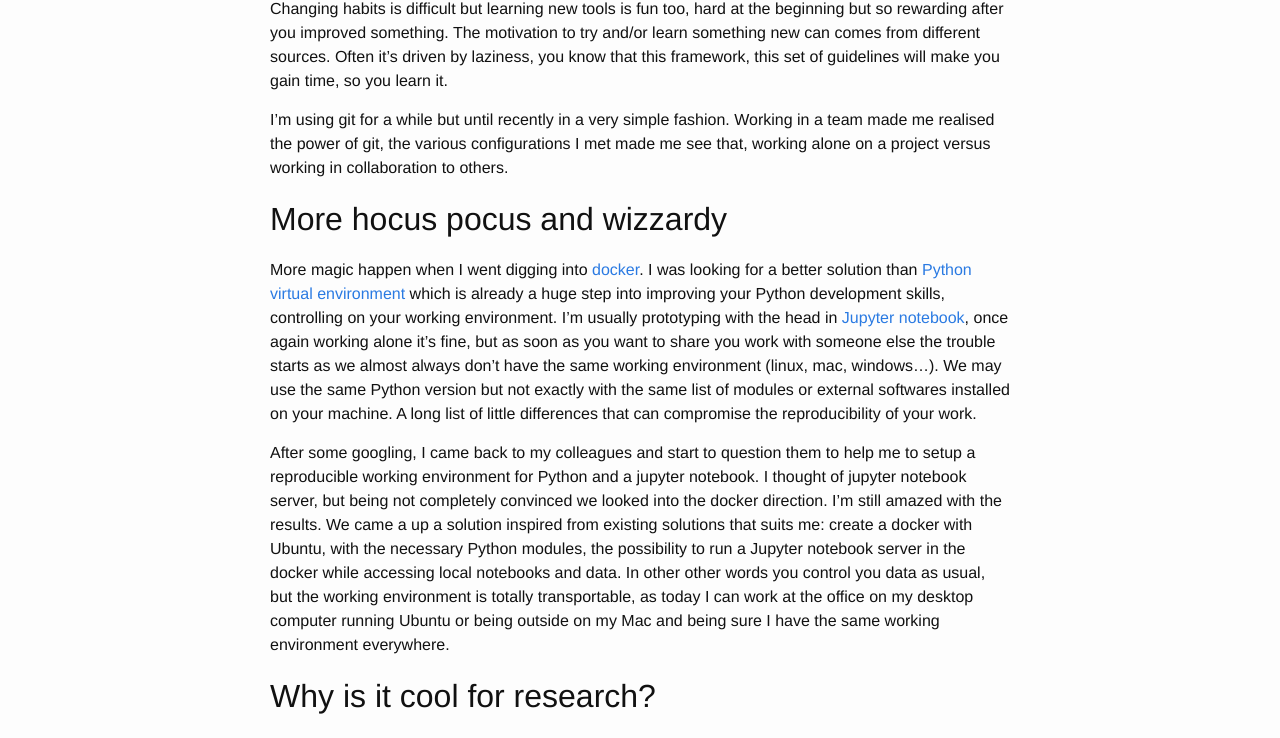
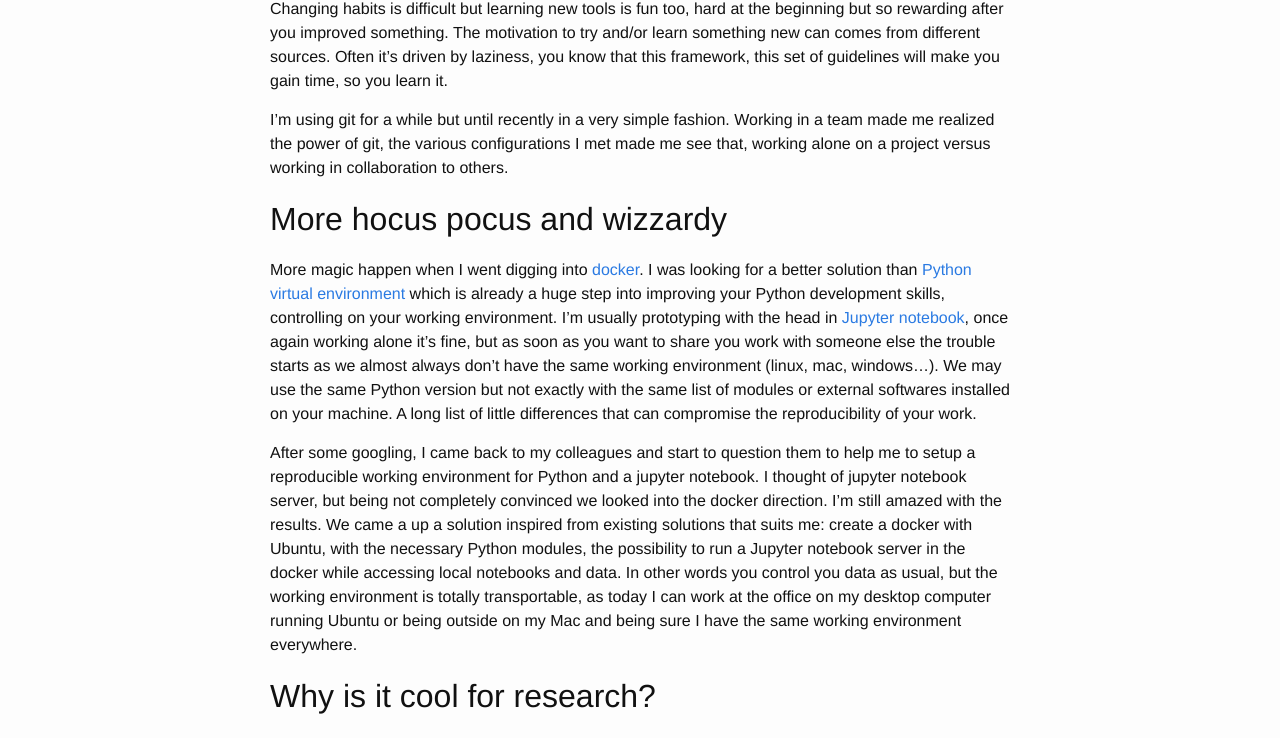
Before and after one commit to mrbonsoir/mrbonsoir.github.io, a Jekyll site: the page built from _posts/2018-05-08-Reproducible-research.markdown, in a window 1280 px wide. Shown: the part 764-1502 px from the top of the page. Built offline with Jekyll 4.4.1, drawn with Linux system fonts in a browser that asks for light colours.

Commit message:
correction last article

```diff
--- a/_posts/2018-05-08-Reproducible-research.markdown
+++ b/_posts/2018-05-08-Reproducible-research.markdown
@@ -22,13 +22,13 @@ Working in a startup where all the teams are in the same office gives you the ch
 
 Changing habits is difficult but learning new tools is fun too, hard at the beginning but so rewarding after you improved something. The motivation to try and/or learn something new can comes from different sources. Often it's driven by laziness, you know that this framework, this set of guidelines will make you gain time, so you learn it.
 
-I'm using git for a while but until recently in a very simple fashion. Working in a team made me realised the power of git, the various configurations I met made me see that, working alone on a project versus working in collaboration to others.
+I'm using git for a while but until recently in a very simple fashion. Working in a team made me realized the power of git, the various configurations I met made me see that, working alone on a project versus working in collaboration to others.
 
 ## More hocus pocus and wizzardy
 
 More magic happen when I went digging into [docker][wiki-docker]. I was looking for a better solution than [Python virtual environment][python-virtualenvs] which is already a huge step into improving your Python development skills, controlling on your working environment. I'm usually prototyping with the head in [Jupyter notebook][jupyter-notebook], once again working alone it's fine, but as soon as you want to share you work with someone else the trouble starts as we almost always don't have the same working environment (linux, mac, windows...). We may use the same Python version but not exactly with the same list of modules or external softwares installed on your machine. A long list of little differences that can compromise the reproducibility of your work.
 
-After some googling, I came back to my colleagues and start to question them to help me to setup a reproducible working environment for Python and a jupyter notebook. I thought of jupyter notebook server, but being not completely convinced we looked into the docker direction. I'm still amazed with the results. We came a up a solution inspired from existing solutions that suits me: create a docker with Ubuntu, with the necessary Python modules, the possibility to run a Jupyter notebook server in the docker while accessing local notebooks and data. In other other words you control you data as usual, but the working environment is totally transportable, as today I can work at the office on my desktop computer running Ubuntu or being outside on my Mac and being sure I have the same working environment everywhere.
+After some googling, I came back to my colleagues and start to question them to help me to setup a reproducible working environment for Python and a jupyter notebook. I thought of jupyter notebook server, but being not completely convinced we looked into the docker direction. I'm still amazed with the results. We came a up a solution inspired from existing solutions that suits me: create a docker with Ubuntu, with the necessary Python modules, the possibility to run a Jupyter notebook server in the docker while accessing local notebooks and data. In other words you control you data as usual, but the working environment is totally transportable, as today I can work at the office on my desktop computer running Ubuntu or being outside on my Mac and being sure I have the same working environment everywhere.
 
 ## Why is it cool for research?
 
```
